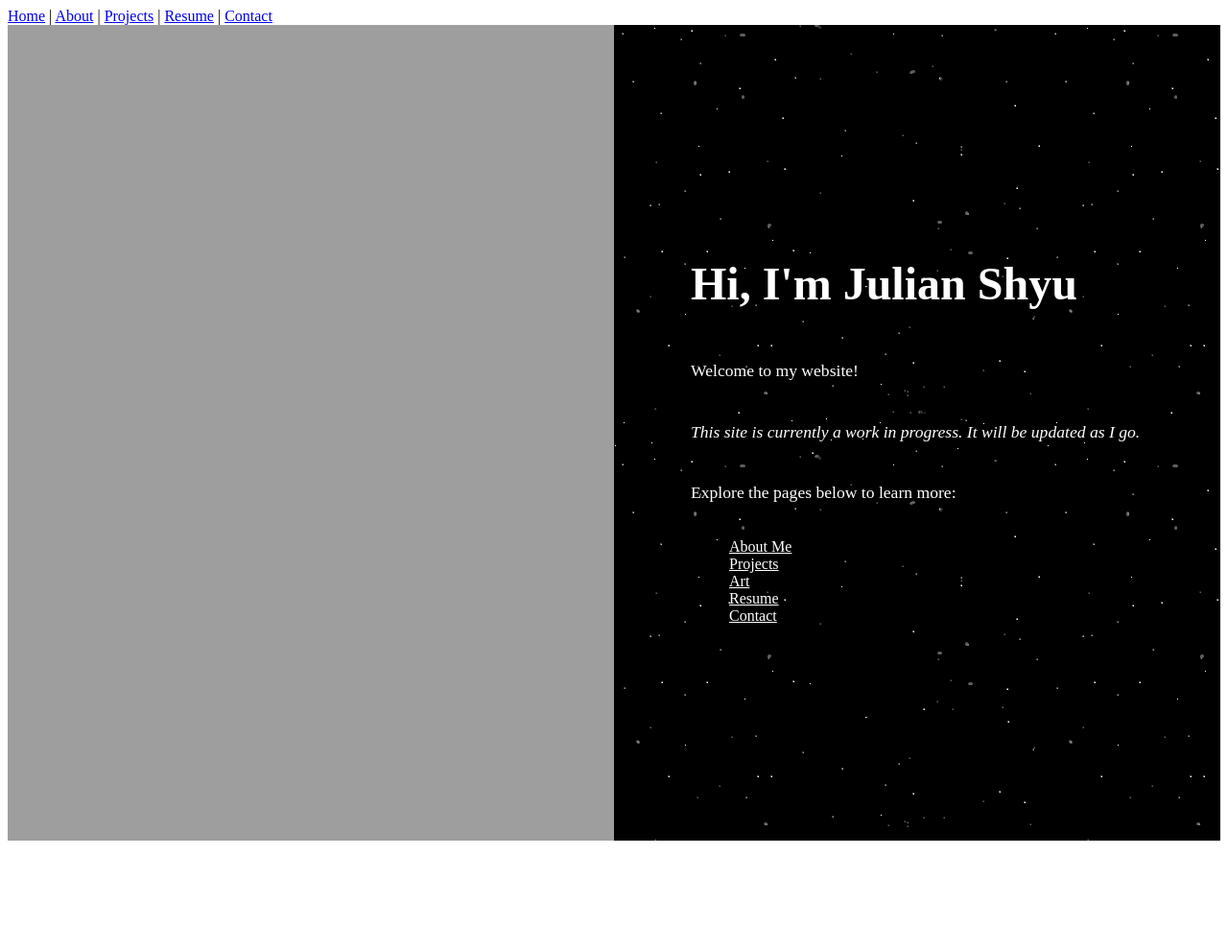
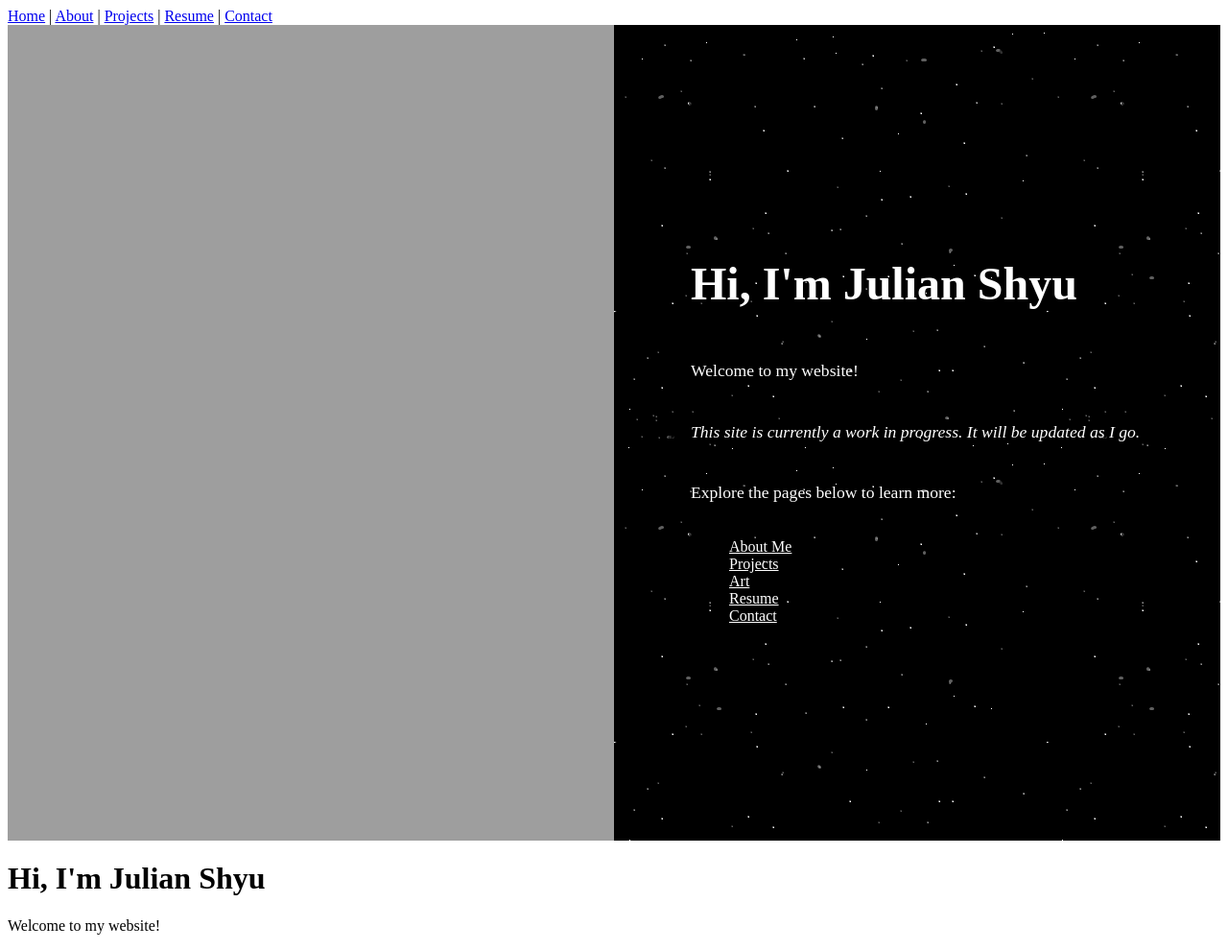
Before and after one commit to Julianzen/julians.github.io, a Jekyll site: the page built from index.md, in a window 1280 px wide. Shown: the whole page at 96% size. Built offline with Jekyll 4.4.1, drawn with Linux system fonts in a browser that asks for light colours; before the commit the page ends 900 px from its top, so only the background shows below that.

Commit message:
Update index.md

```diff
--- a/index.md
+++ b/index.md
@@ -34,3 +34,9 @@ title: "Home"
   </div>
 
 </div>
+<div class="home-bottom">
+    <h1>Hi, I'm Julian Shyu</h1>
+
+    <p>Welcome to my website!</p>
+
+</div>
```
